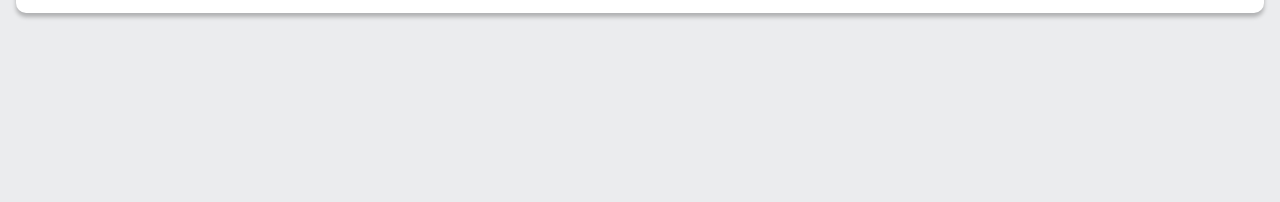
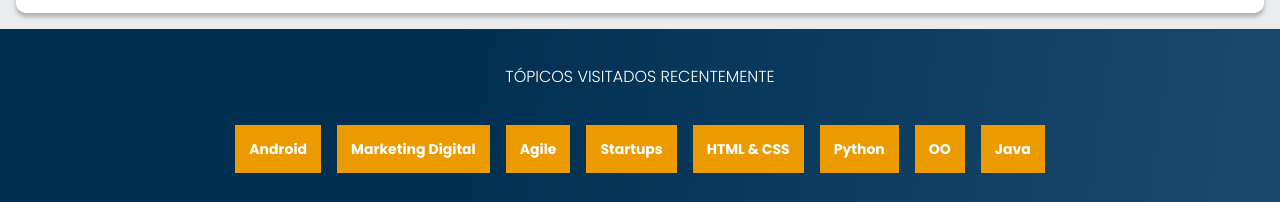
Before and after one commit to ednosmab/alura-books, a plain HTML site: page index.html in a window 1280 px wide. Shown: the part 2334-2536 px from the top of the page. Before the commit the page ends 2363 px from the top, so only its background shows below. Drawn offline with nearby package versions, Linux system fonts and the light colour scheme.

Commit message:
including list of most accessed topics

```diff
--- /dev/null
+++ b/assets/css/components/topicos.css
@@ -0,0 +1,27 @@
+.topicos {
+    background: var(--azul-degrade);
+    text-align: center;
+    padding: 1em;
+}
+.topicos__titulo {
+    color: var(--branco);
+    text-transform: uppercase;
+    font-weight: 300;
+    padding: 1.5em 0;
+}
+.topicos__lista {
+    display: flex;
+    flex-wrap: wrap;
+    justify-content: center;
+}
+.topicos__item {
+    margin: 2em 0.5em;
+}
+.topicos__link {
+    background-color: var(--laranja);
+    color: var(--branco);
+    text-decoration: none;
+    padding: 1em;
+    font-size: 14px;
+    font-weight: 700;
+}
--- a/assets/css/style.css
+++ b/assets/css/style.css
@@ -1,6 +1,7 @@
 @import url("./components/header.css");
 @import url("./components/banner.css");
 @import url("./components/carrossel.css");
+@import url("./components/topicos.css");
 
 :root {
     --cor-de-fundo: #EBECEE;
--- a/index.html
+++ b/index.html
@@ -156,6 +156,36 @@
             </div>
         </section>
 
+        <section class="topicos">
+            <h2 class="topicos__titulo">Tópicos visitados recentemente</h2>
+            <ul class="topicos__lista">
+                <li class="topicos__item">
+                    <a href="#" class="topicos__link">Android</a>
+                </li>
+                <li class="topicos__item">
+                    <a href="#" class="topicos__link">Marketing Digital</a>
+                </li>
+                <li class="topicos__item">
+                    <a href="#" class="topicos__link">Agile</a>
+                </li>
+                <li class="topicos__item">
+                    <a href="#" class="topicos__link">Startups</a>
+                </li>
+                <li class="topicos__item">
+                    <a href="#" class="topicos__link">HTML & CSS</a>
+                </li>
+                <li class="topicos__item">
+                    <a href="#" class="topicos__link">Python</a>
+                </li>
+                <li class="topicos__item">
+                    <a href="#" class="topicos__link">OO</a>
+                </li>
+                <li class="topicos__item">
+                    <a href="#" class="topicos__link">Java</a>
+                </li>
+            </ul>
+        </section>
+
         <script src="https://cdn.jsdelivr.net/npm/swiper@11/swiper-bundle.min.js"></script>
         <script src="./assets/js/swiper.js"></script>
     </body>
```
